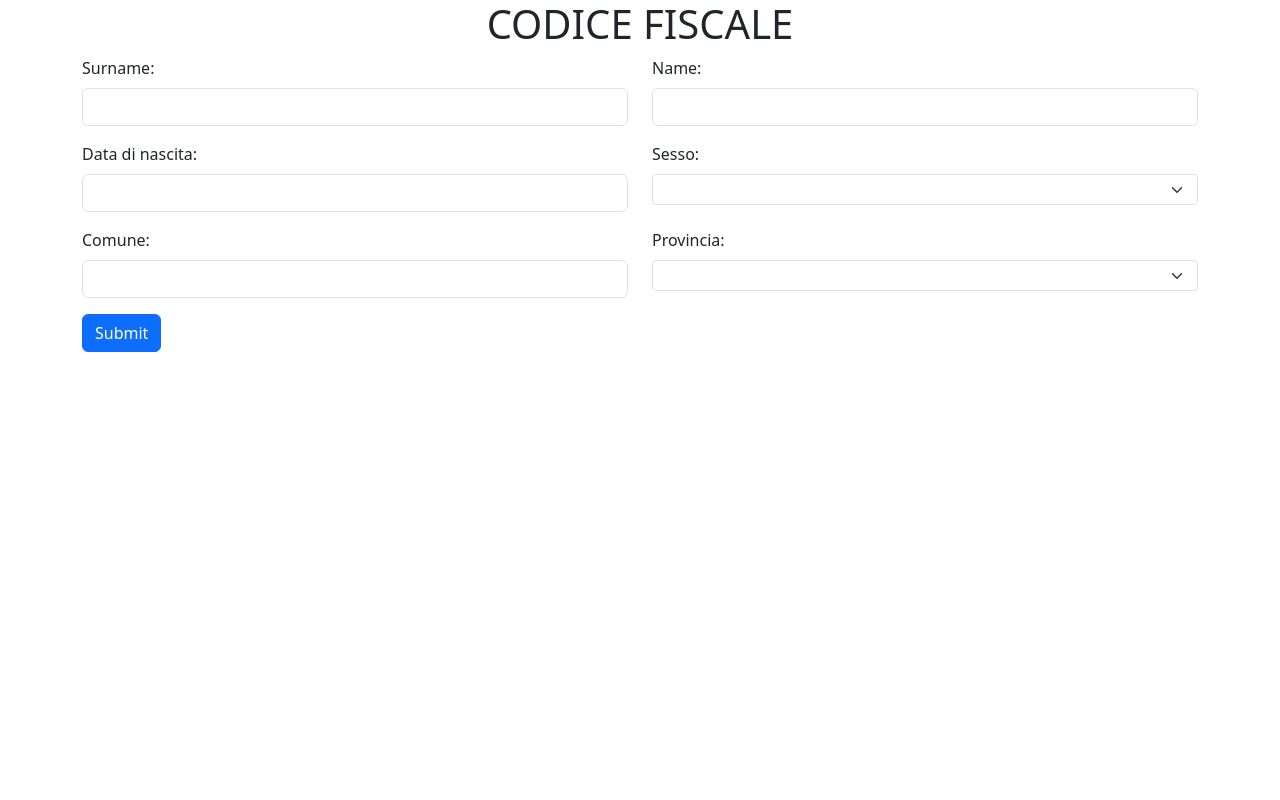
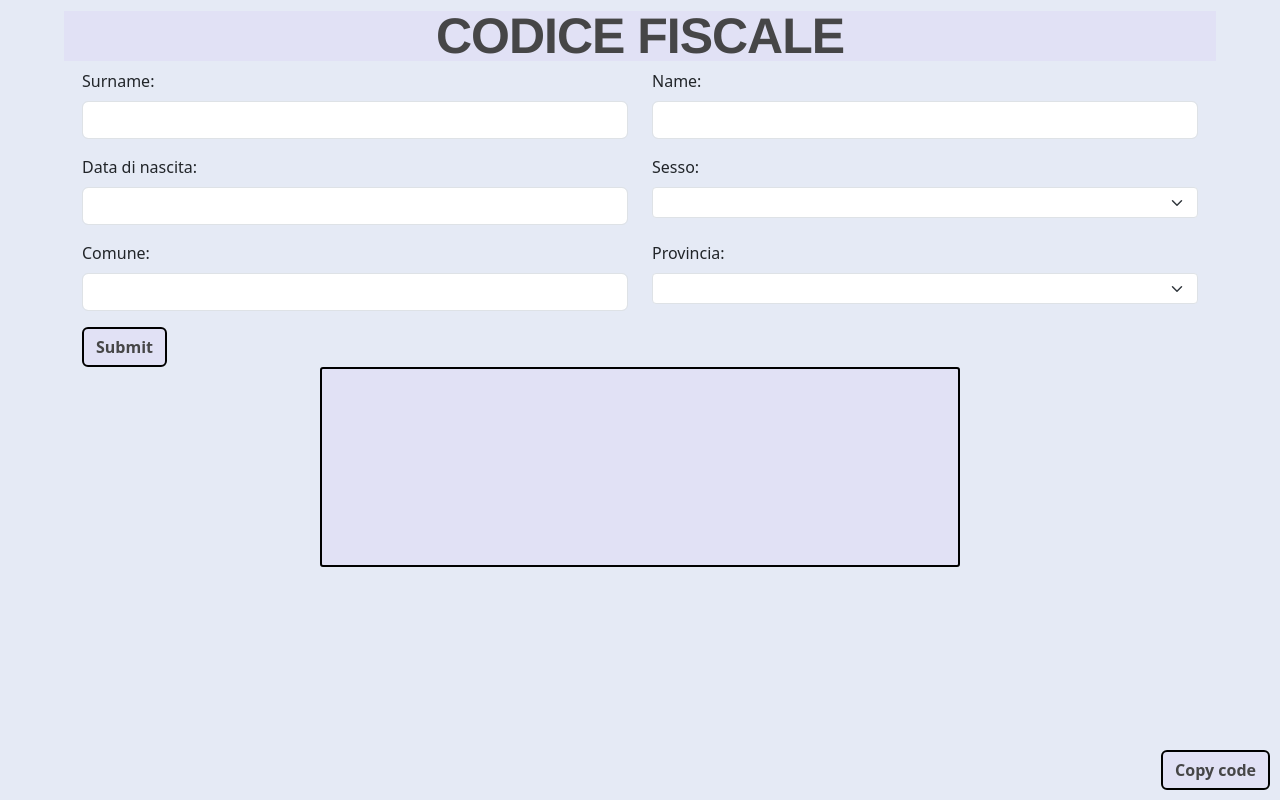
Before and after one commit to Elgabor/CodiceFiscale, a website: page index.html in a window 1280 px wide. Drawn offline with nearby package versions, Linux system fonts and the light colour scheme.

Commit message:
Modified the CSS and added a copy button

```diff
--- a/index.html
+++ b/index.html
@@ -5,17 +5,18 @@
     <link href="https://cdn.jsdelivr.net/npm/bootstrap@5.3.0/dist/css/bootstrap.min.css" rel="stylesheet"
         integrity="sha384-9ndCyUaIbzAi2FUVXJi0CjmCapSmO7SnpJef0486qhLnuZ2cdeRhO02iuK6FUUVM" crossorigin="anonymous">
     <meta charset="UTF-8">
+    <link rel = "stylesheet" text="style/css" href="style.css">
     <meta name="viewport" content="width=device-width, initial-scale=1.0">
     <title>CodiceFiscale by lorenzo</title>
 
 </head>
 
 <body>
-    <div class="container-fluid">
-        <h1 class="text-center">CODICE FISCALE</h1>
+    <div id = "header" class="container-fluid">
+        <h1 id = "title_text" class="text-center">CODICE FISCALE</h1>
 
     </div>
-    <div class="container">
+    <div id ="main" class="container custom-width1">
         <form id="dati_utente">
             <div class="row">
                 <div class="col-sm-6 mb-3">
@@ -162,18 +163,20 @@
                     </select>
                 </div>
             </div>
-            <button type="submit" class="btn btn-primary">Submit</button>
+            <button type="submit" id="button_s" class="btn btn-primary">Submit</button>
         </form>
     </div>
 
 
-    <div id="codice_finale">
+    <div id = "codice_finale" class="container-md custom-width custom-heigth d-flex justify-content-center align-items-center">
 
     </div>
+    <button type = "submit" id="copybutton" class="btn btn-primary">Copy code</button>
 
 
 
-    <script src="calculate_codicef.js"></script>
+    <script src="script.js"></script>
+    <script src="script2.js"></script>
 </body>
 
 </html>
--- a/calculate_codicef.js
+++ b/script.js
@@ -2,11 +2,11 @@ var consonanti = ["b", "c", "d", "f", "g", "h", "j", "k", "l", "m", "n", "p", "q
 var vocali = ["a", "e", "i", "u", "o"];
 var comuni = [["M201","ZUMAGLIA"], ["A271", "ANCONA"],["H501","ROMA"], ["F205", "MILANO"], ["D612", "FIRENZE"], ["A944", "BOLOGNA"], ["L736", "VENEZIA"], ["A662", "BARI"]];
 var charControl = [
-  ["0", 1], ["1", 0], ["2", 5], ["3", 7], ["4", 9], ["5", 13], ["6", 15], ["7", 17], ["8", 19], ["9", 21],
-  ["A", 1], ["B", 0], ["C", 5], ["D", 7], ["E", 9], ["F", 13], ["G", 15], ["H", 17], ["I", 19], ["J", 21],
-  ["K", 2], ["L", 4], ["M", 18], ["N", 20], ["O", 11], ["P", 3], ["Q", 6], ["R", 8], ["S", 12], ["T", 14],
-  ["U", 16], ["V", 10], ["W", 22], ["X", 25], ["Y", 24], ["Z", 23]
-];
+    ["0", 1], ["1", 0], ["2", 5], ["3", 7], ["4", 9], ["5", 13], ["6", 15], ["7", 17], ["8", 19], ["9", 21],
+    ["A", 1], ["B", 0], ["C", 5], ["D", 7], ["E", 9], ["F", 13], ["G", 15], ["H", 17], ["I", 19], ["J", 21],
+    ["K", 2], ["L", 4], ["M", 18], ["N", 20], ["O", 11], ["P", 3], ["Q", 6], ["R", 8], ["S", 12], ["T", 14],
+    ["U", 16], ["V", 10], ["W", 22], ["X", 25], ["Y", 24], ["Z", 23]
+  ];
 var riscontrol = [
   [0, "A"], [1, "B"], [2, "C"], [3, "D"], [4, "E"], [5, "F"], [6, "G"], [7, "H"], [8, "I"], [9, "J"],
   [10, "K"], [11, "L"], [12, "M"], [13, "N"], [14, "O"], [15, "P"], [16, "Q"], [17, "R"], [18, "S"], [19, "T"],
@@ -209,7 +209,7 @@ document.getElementById('dati_utente').addEventListener('submit', function(event
   var rCodice = calcoloCodiceComune(comune);
   var ris = rCognome + rNome + rdataDinascita + rCodice;
   var check_letter = calculateControlCode(ris);
-  var risHTML = "Risultato: " + rCognome + rNome + rdataDinascita + rCodice + check_letter;
+  var risHTML = rCognome + rNome + rdataDinascita + rCodice + check_letter;
 
   document.getElementById('codice_finale').innerText = risHTML;
 
--- /dev/null
+++ b/script2.js
@@ -0,0 +1,14 @@
+var divText_copy = document.getElementById("codice_finale");
+
+var copyButton = document.getElementById("copybutton");
+copyButton.addEventListener("click", function() {
+    var textToCopy = divText_copy.textContent;
+
+    navigator.clipboard.writeText(textToCopy)
+      .then(function() {
+        alert("Testo copiato negli appunti!");
+      })
+      .catch(function(error) {
+        console.error("Errore durante la copia del testo:", error);
+      });
+});
--- /dev/null
+++ b/style.css
@@ -0,0 +1,59 @@
+body{
+    background-color: rgba(229, 234, 245, 1);
+}
+
+#header {
+    background-color:rgba(208, 189, 244, 0.2);
+    width: 90%;
+}
+
+#title_text {
+    color: rgba(64, 64, 64, 0.963);
+    font-family: 'Helvetica Neue', sans-serif;
+    font-size: 50px;
+    font-weight: bold;
+    margin-top: 1%;
+    letter-spacing: -1px;
+    line-height: 1;
+    text-align: center;
+}
+
+#codice_finale {
+    border: 2px solid black;
+    border-radius: 3px;
+    background-color: rgba(208, 189, 244, 0.2);
+    position: relative;
+}
+
+#codice_finale:hover{
+    box-shadow: 2px 2px 4px rgba(0, 0, 0, 0.2);
+}
+
+.custom-width {
+    width: 50%;
+}
+
+.custom-heigth {
+    height: 200px;
+}
+
+#button_s{
+    background-color:rgba(208, 189, 244, 0.2);
+    border: 2px solid #000000;
+    color: rgba(64, 64, 64, 0.963);
+    font-weight: bold;
+}
+
+#button_s:hover{
+    box-shadow: 2px 2px 4px rgba(0, 0, 0, 0.2);
+}
+
+#copybutton{
+    background-color:rgba(208, 189, 244, 0.2);
+    border: 2px solid #000000;
+    color: rgba(64, 64, 64, 0.963);
+    font-weight: bold;
+    position: absolute;
+    bottom: 10px;
+    right: 10px;
+}
```
